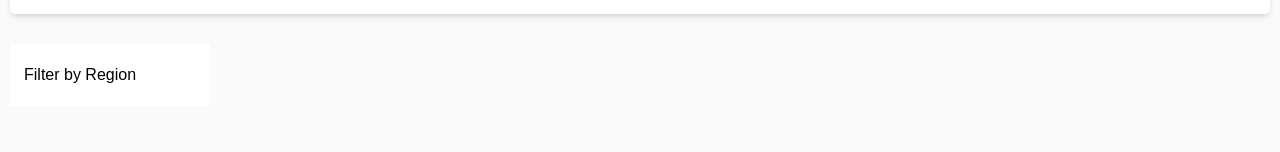
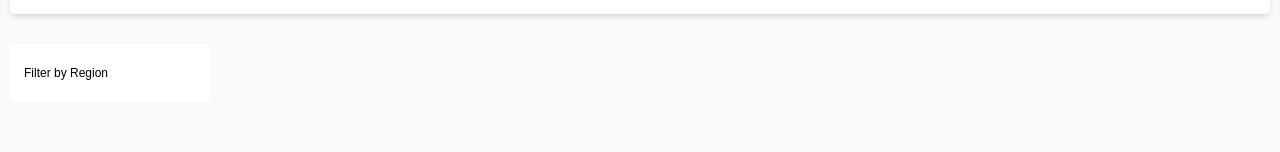
Before and after one commit to achiewe/rest-countries-api-with-color-theme-switcher, a React (Vite) app: page / in a window 1280 px wide. Shown: the part 148-300 px from the top of the page. Built offline with nearby package versions, Linux system fonts and the light colour scheme.

Commit message:
style h3 tag

```diff
--- a/src/components/Home/SortByRegion.tsx
+++ b/src/components/Home/SortByRegion.tsx
@@ -1,7 +1,9 @@
 export default function SortByRegion() {
   return (
     <div className="w-[200px] bg-[#ffffff] flex flex-grow justify-between items-center px-[14px] py-[19px]">
-      <h3> Filter by Region</h3>
+      <h3 className="font-normal text-[12px] leading-[20px]">
+        Filter by Region
+      </h3>
     </div>
   );
 }
```
